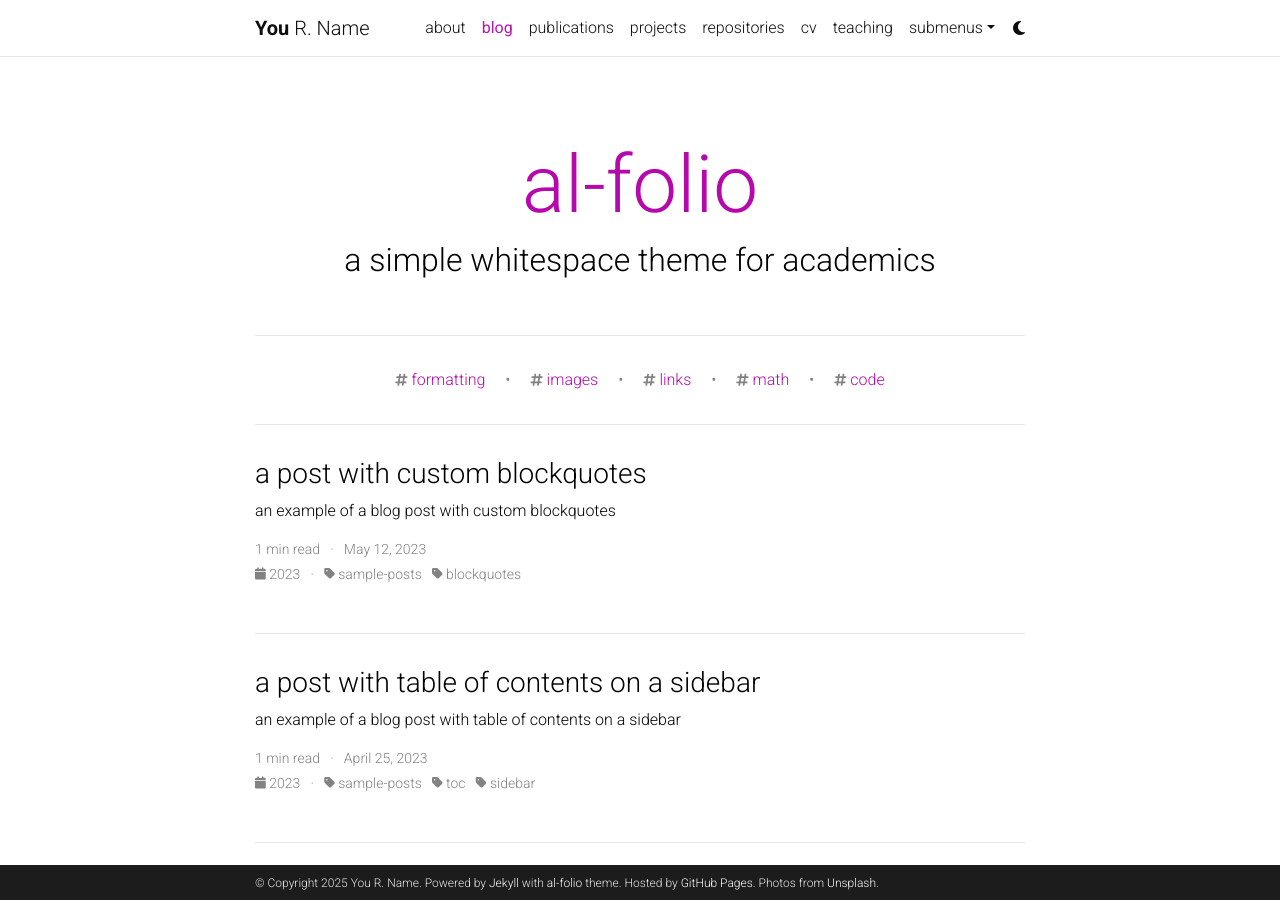
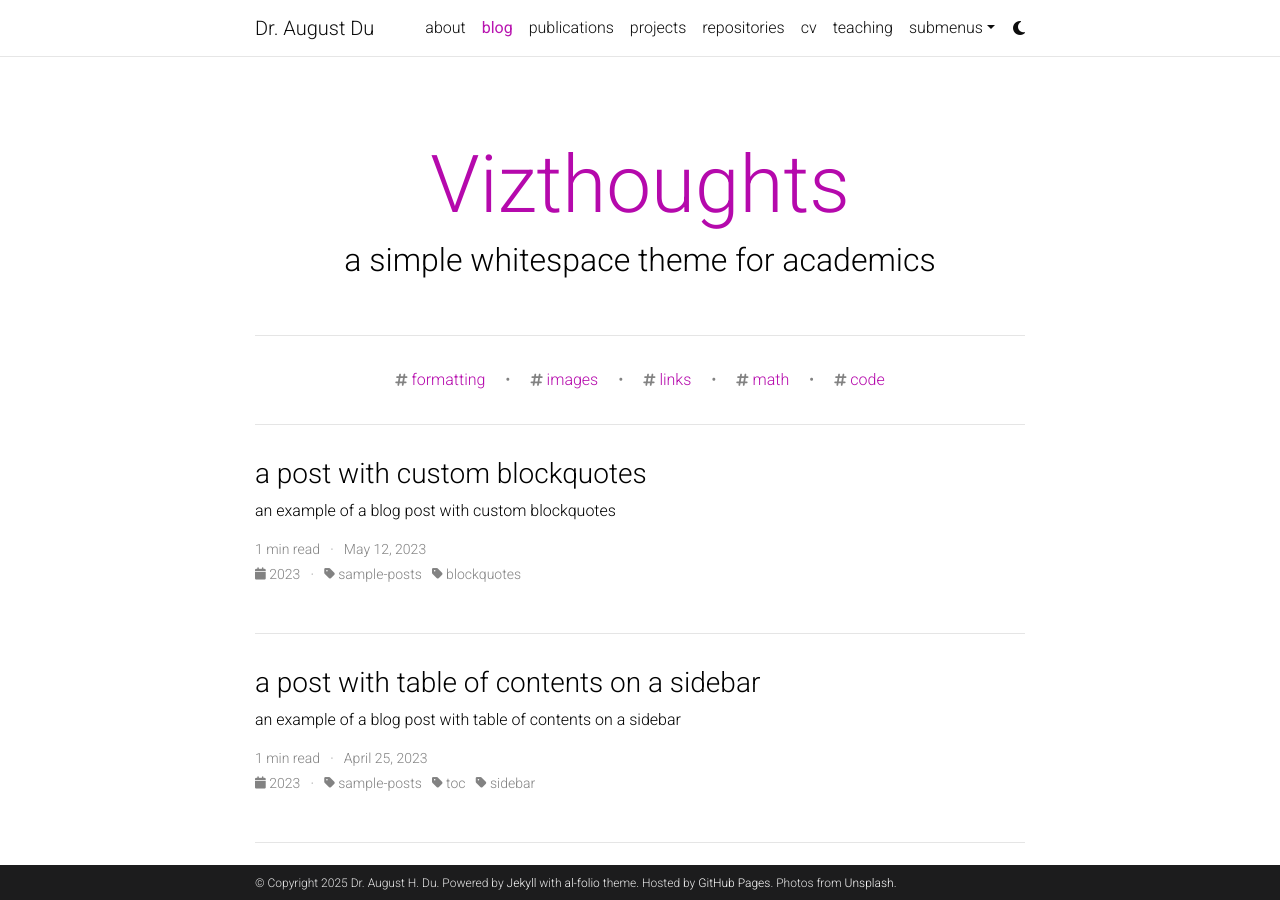
Before and after one commit to Hongxingdu/AugustDu.github.io, a Jekyll site: the page built from blog/index.html, in a window 1280 px wide and 900 px high. Built offline with Jekyll 4.4.1, drawn with Linux system fonts in a browser that asks for light colours; the list of posts is cut into pages by our own code; comment, search, counter and statistics services are not loaded; a style sheet for code colours, icons or effects is not loaded.

Commit message:
update config file

```diff
--- a/_config.yml
+++ b/_config.yml
@@ -2,13 +2,13 @@
 # Site settings
 # -----------------------------------------------------------------------------
 
-title: blank # the website title (if blank, full name will be used instead)
-first_name: You
-middle_name: R.
-last_name: Name
-email: you@example.com
+title: Dr. August Du # the website title (if blank, full name will be used instead)
+first_name: Dr. August
+middle_name: H.
+last_name: Du
+email: august.du@icloud.com
 description: > # the ">" symbol means to ignore newlines until "footer_text:"
-  A simple, whitespace theme for academics. Based on [*folio](https://github.com/bogoli/-folio) design.
+  Dr. Du's portfolio
 footer_text: >
   Powered by <a href="https://jekyllrb.com/" target="_blank">Jekyll</a> with <a href="https://github.com/alshedivat/al-folio">al-folio</a> theme.
   Hosted by <a href="https://pages.github.com/" target="_blank">GitHub Pages</a>.
@@ -122,7 +122,7 @@ bing_site_verification:  # out your bing-site-verification ID (Bing Webmaster)
 # Blog
 # -----------------------------------------------------------------------------
 
-blog_name: al-folio # blog_name will be displayed in your blog page
+blog_name: Vizthoughts # blog_name will be displayed in your blog page
 blog_nav_title: blog # your blog must have a title for it to be displayed in the nav bar
 blog_description: a simple whitespace theme for academics
 permalink: /blog/:year/:title/
```
